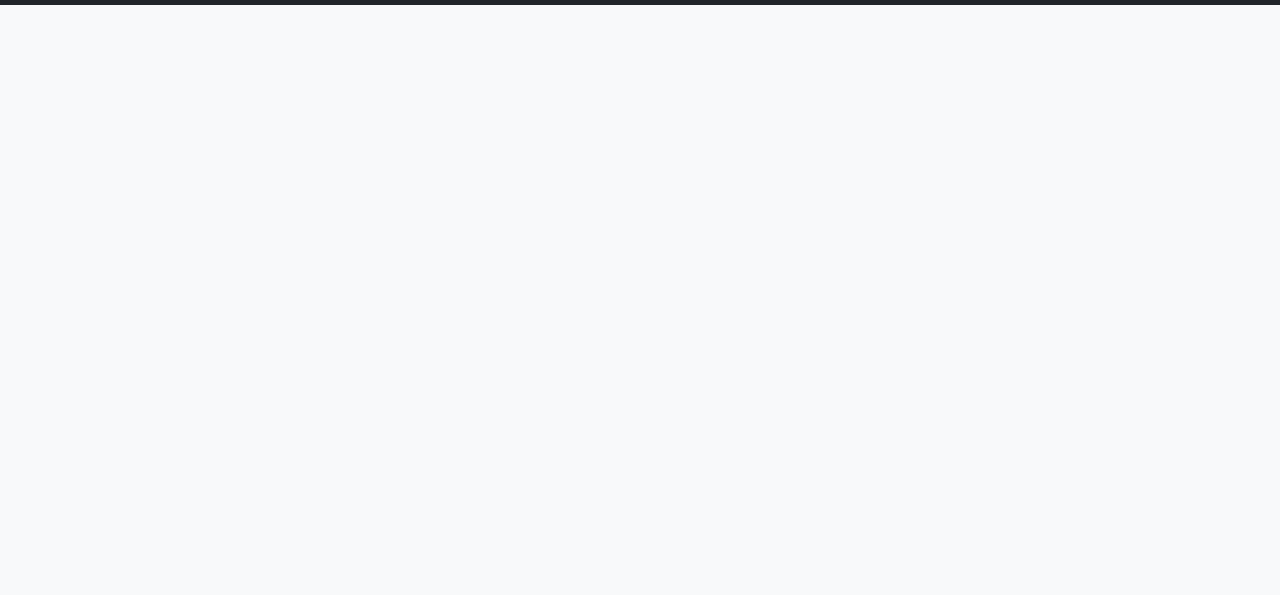
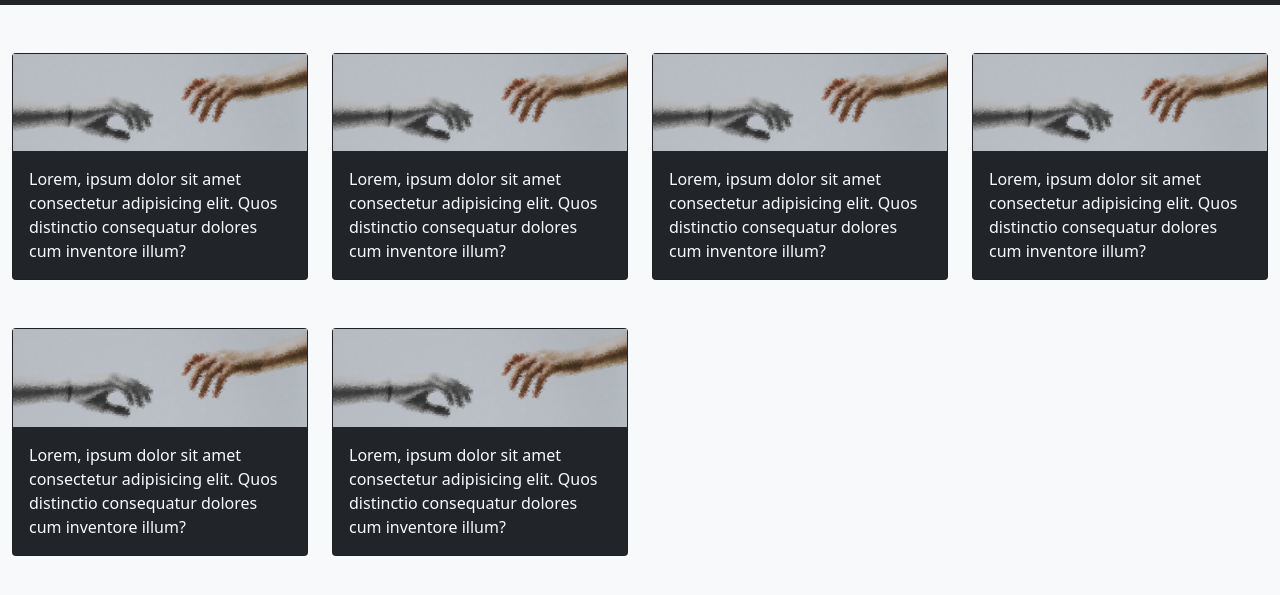
Before and after one commit to rdl4199/Portfolio, a plain HTML site: page index.html in a window 1280 px wide. Shown: the part 51-646 px from the top of the page. Drawn offline with nearby package versions, Linux system fonts and the light colour scheme.

Commit message:
Testing a bunch of stuff
Added images testing to see how bootstrap cards work next to eachother

```diff
--- a/index.html
+++ b/index.html
@@ -1,13 +1,18 @@
 <!DOCTYPE html>
 <html lang="en">
+
 <head>
   <meta charset="UTF-8">
   <meta http-equiv="X-UA-Compatible" content="IE=edge">
   <meta name="viewport" content="width=device-width, initial-scale=1.0">
-    <link href="https://cdn.jsdelivr.net/npm/bootstrap@5.1.3/dist/css/bootstrap.min.css" rel="stylesheet" integrity="sha384-1BmE4kWBq78iYhFldvKuhfTAU6auU8tT94WrHftjDbrCEXSU1oBoqyl2QvZ6jIW3" crossorigin="anonymous">
-    <script src="https://cdn.jsdelivr.net/npm/bootstrap@5.1.3/dist/js/bootstrap.bundle.min.js" integrity="sha384-ka7Sk0Gln4gmtz2MlQnikT1wXgYsOg+OMhuP+IlRH9sENBO0LRn5q+8nbTov4+1p" crossorigin="anonymous"></script>
+  <link href="https://cdn.jsdelivr.net/npm/bootstrap@5.1.3/dist/css/bootstrap.min.css" rel="stylesheet"
+    integrity="sha384-1BmE4kWBq78iYhFldvKuhfTAU6auU8tT94WrHftjDbrCEXSU1oBoqyl2QvZ6jIW3" crossorigin="anonymous">
+  <script src="https://cdn.jsdelivr.net/npm/bootstrap@5.1.3/dist/js/bootstrap.bundle.min.js"
+    integrity="sha384-ka7Sk0Gln4gmtz2MlQnikT1wXgYsOg+OMhuP+IlRH9sENBO0LRn5q+8nbTov4+1p"
+    crossorigin="anonymous"></script>
   <title>Reese Lodwick Portfolio</title>
 </head>
+
 <body class="bg-light">
   <!--<nav class="navbar navbar-expand-lg navbar-light bg-light">
         <div class="container-fluid">
@@ -36,7 +41,8 @@
   <nav class="navbar navbar-expand-lg navbar-light bg-dark">
     <div class="container-fluid">
       <a class="navbar-brand text-light" href="index.html">Home</a>
-            <button class="navbar-toggler bg-secondary" type="button" data-bs-toggle="collapse" data-bs-target="#navbarNav" aria-controls="navbarNav" aria-expanded="false" aria-label="Toggle navigation">
+      <button class="navbar-toggler bg-secondary" type="button" data-bs-toggle="collapse" data-bs-target="#navbarNav"
+        aria-controls="navbarNav" aria-expanded="false" aria-label="Toggle navigation">
         <span class="navbar-toggler-icon"></span>
       </button>
       <div class="collapse navbar-collapse" id="navbarNav">
@@ -54,5 +60,58 @@
       </div>
     </div>
   </nav>
+  <div class="container-fluid">
+    <div class="row">
+      <div class="col-md-6 col-lg-3 mt-5">
+        <div class="card bg-dark">
+          <img src="/media/reunited.png">
+          <div class="card-body text-light">
+            Lorem, ipsum dolor sit amet consectetur adipisicing elit. Quos distinctio consequatur dolores cum inventore illum?
+          </div>
+        </div>
+      </div>
+      <div class="col-md-6 col-lg-3 mt-5">
+        <div class="card bg-dark">
+          <img src="/media/reunited.png">
+          <div class="card-body text-light">
+            Lorem, ipsum dolor sit amet consectetur adipisicing elit. Quos distinctio consequatur dolores cum inventore illum?
+          </div>
+        </div>
+      </div>
+      <div class="col-md-6 col-lg-3 mt-5">
+        <div class="card bg-dark">
+          <img src="/media/reunited.png">
+          <div class="card-body text-light">
+            Lorem, ipsum dolor sit amet consectetur adipisicing elit. Quos distinctio consequatur dolores cum inventore illum?
+          </div>
+        </div>
+      </div>
+      <div class="col-md-6 col-lg-3 mt-5">
+        <div class="card bg-dark">
+          <img src="/media/reunited.png">
+          <div class="card-body text-light">
+            Lorem, ipsum dolor sit amet consectetur adipisicing elit. Quos distinctio consequatur dolores cum inventore illum?
+          </div>
+        </div>
+      </div>
+      <div class="col-md-6 col-lg-3 mt-5">
+        <div class="card bg-dark">
+          <img src="/media/reunited.png">
+          <div class="card-body text-light">
+            Lorem, ipsum dolor sit amet consectetur adipisicing elit. Quos distinctio consequatur dolores cum inventore illum?
+          </div>
+        </div>
+      </div>
+      <div class="col-md-6 col-lg-3 mt-5">
+        <div class="card bg-dark">
+          <img src="/media/reunited.png">
+          <div class="card-body text-light">
+            Lorem, ipsum dolor sit amet consectetur adipisicing elit. Quos distinctio consequatur dolores cum inventore illum?
+          </div>
+        </div>
+      </div>
+    </div>
+  </div>
 </body>
+
 </html>
```
Also changed, not shown: media/reunited.png (added). Lines whose indentation alone changed are shown as unchanged.
